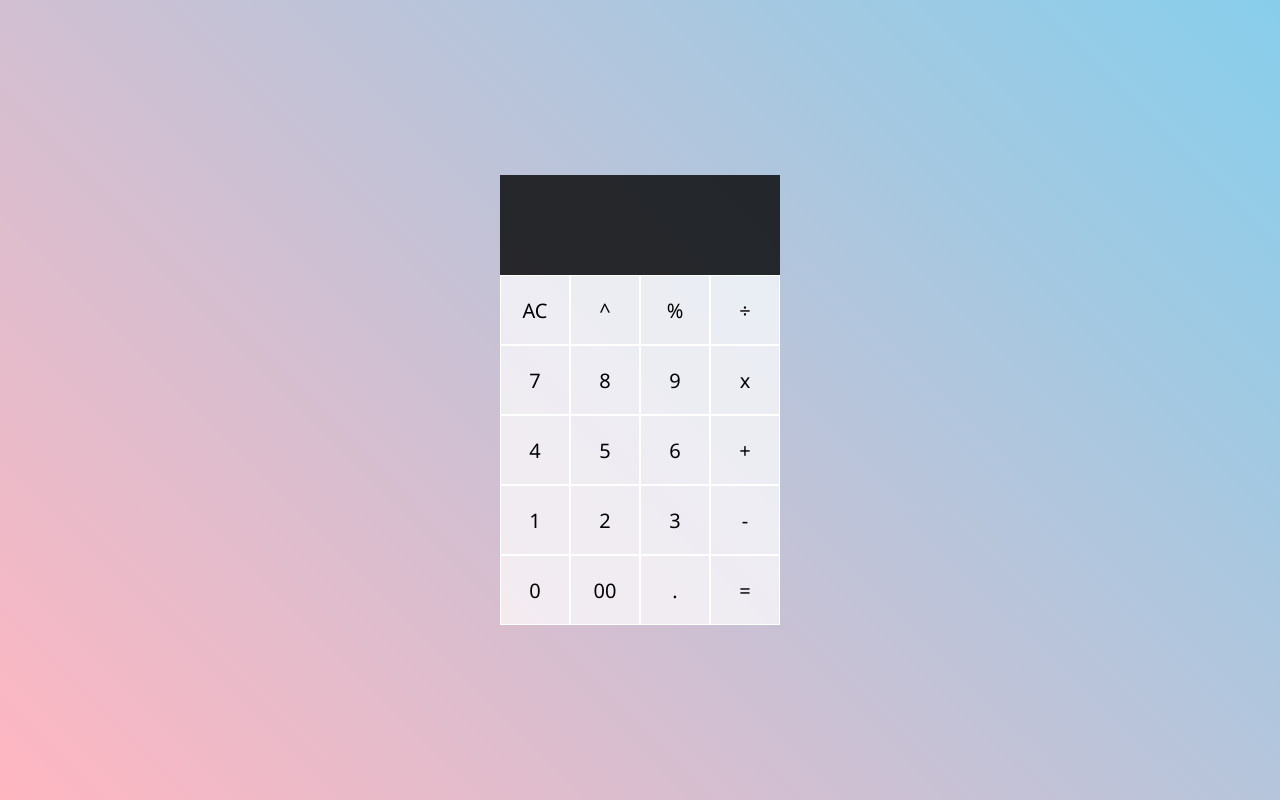
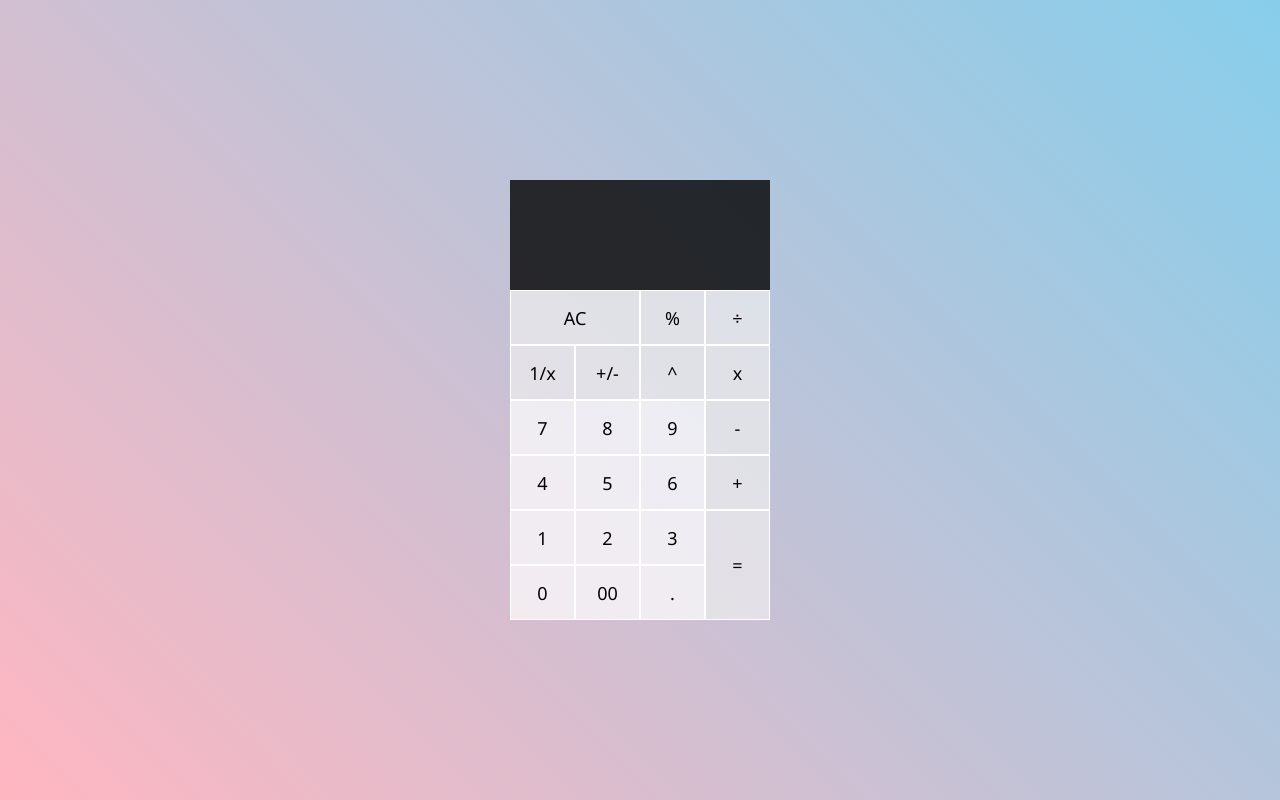
Before and after one commit to divyeshbhuva92/calculator-react, a React (Create React App) app: page / in a window 1280 px wide. Built offline with nearby package versions, Linux system fonts and the light colour scheme.

Commit message:
add "1/x" & "+/-" button

```diff
--- a/src/App.css
+++ b/src/App.css
@@ -27,24 +27,31 @@ body {
   min-height: 100vh;
   justify-content: center;
   align-content: center;
-  grid-template-columns: repeat(4, 70px);
-  grid-template-rows: minmax(100px, auto) repeat(5, 70px);
+  grid-template-columns: repeat(4, 65px);
+  grid-template-rows: minmax(110px, auto) repeat(6, 55px);
 }
 
 .calculator > button {
   cursor: pointer;
-  font-size: 20px;
+  font-size: 18px;
   outline: none;
   border: 1px solid white;
+}
+.number {
   background-color: rgba(255, 255, 255, 0.7);
+}
+.operation {
+  background-color: rgba(238, 238, 238, 0.7);
 }
 .calculator > button:hover {
   background-color: rgba(255, 255, 255, 0.9);
 }
-/* .all-clear,
+.all-clear {
+  grid-column: span 2;
+}
 .equal {
-  grid-column: span 2;
-} */
+  grid-row: span 2;
+}
 
 .display {
   grid-column: 1 / 5;
--- a/src/components/Calculator.js
+++ b/src/components/Calculator.js
@@ -40,6 +40,10 @@ function Calculator() {
       percent();
     } else if (value === "^") {
       powerOf();
+    } else if (value === "1/x") {
+      oneBy();
+    } else if (value === "+/-") {
+      positiveNegative();
     } else if (value === "=") {
       equal();
     } else {
@@ -79,7 +83,7 @@ function Calculator() {
           setCurrentVal("");
         }
       }
-    } else return;
+    }
   }
   function substract() {
     if (currentVal !== "") {
@@ -133,6 +137,21 @@ function Calculator() {
           setCurrentVal("");
         }
       }
+    } else return;
+  }
+  function positiveNegative() {
+    if (currentVal !== "") {
+      setCurrentVal(-currentVal);
+    } else return;
+  }
+  function oneBy() {
+    if (currentVal !== "") {
+      if (previousVal === "") {
+        setCurrentVal((currentVal) => eval(1 / currentVal));
+      } else {
+        setCurrentVal((currentVal) => 1 / eval(previousVal + currentVal));
+      }
+      setPreviousVal("");
     } else return;
   }
   function percent() {
@@ -259,17 +278,31 @@ function Calculator() {
         <div className="current">{currentVal}</div>
       </div>
 
-      <button value="ac" className="all-clear" onClick={handleOperator}>
+      <button
+        value="ac"
+        className="operation all-clear"
+        onClick={handleOperator}
+      >
         AC
-      </button>
-      <button value="^" className="all-clear" onClick={handleOperator}>
-        ^
       </button>
       <button value="%" className="operation" onClick={handleOperator}>
         %
       </button>
       <button value="/" className="operation" onClick={handleOperator}>
         ÷
+      </button>
+
+      <button value="1/x" className="operation" onClick={handleOperator}>
+        1/x
+      </button>
+      <button value="+/-" className="operation" onClick={handleOperator}>
+        +/-
+      </button>
+      <button value="^" className="operation" onClick={handleOperator}>
+        ^
+      </button>
+      <button value="*" className="operation multi" onClick={handleOperator}>
+        x
       </button>
 
       <button value="7" className="number" onClick={handleOperand}>
@@ -281,8 +314,8 @@ function Calculator() {
       <button value="9" className="number" onClick={handleOperand}>
         9
       </button>
-      <button value="*" className="operation" onClick={handleOperator}>
-        x
+      <button value="-" className="operation minus" onClick={handleOperator}>
+        -
       </button>
 
       <button value="4" className="number" onClick={handleOperand}>
@@ -294,7 +327,7 @@ function Calculator() {
       <button value="6" className="number" onClick={handleOperand}>
         6
       </button>
-      <button value="+" className="operation" onClick={handleOperator}>
+      <button value="+" className="operation plus" onClick={handleOperator}>
         +
       </button>
 
@@ -307,8 +340,8 @@ function Calculator() {
       <button value="3" className="number" onClick={handleOperand}>
         3
       </button>
-      <button value="-" className="operation" onClick={handleOperator}>
-        -
+      <button value="=" className="operation equal" onClick={handleOperator}>
+        =
       </button>
 
       <button value="0" className="number" onClick={handleOperand}>
@@ -320,9 +353,6 @@ function Calculator() {
       <button value="." className="number" onClick={handleOperand}>
         .
       </button>
-      <button value="=" className="equal" onClick={handleOperator}>
-        =
-      </button>
     </div>
   );
 }
```
